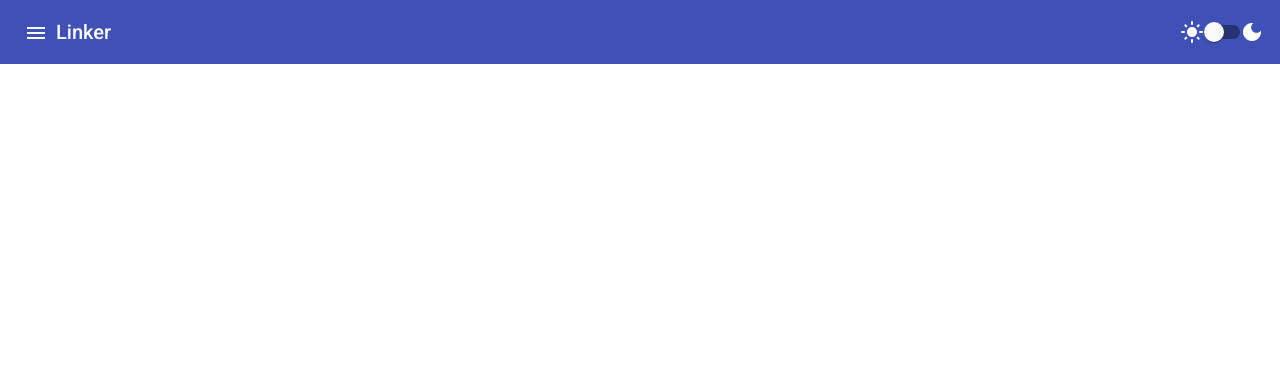
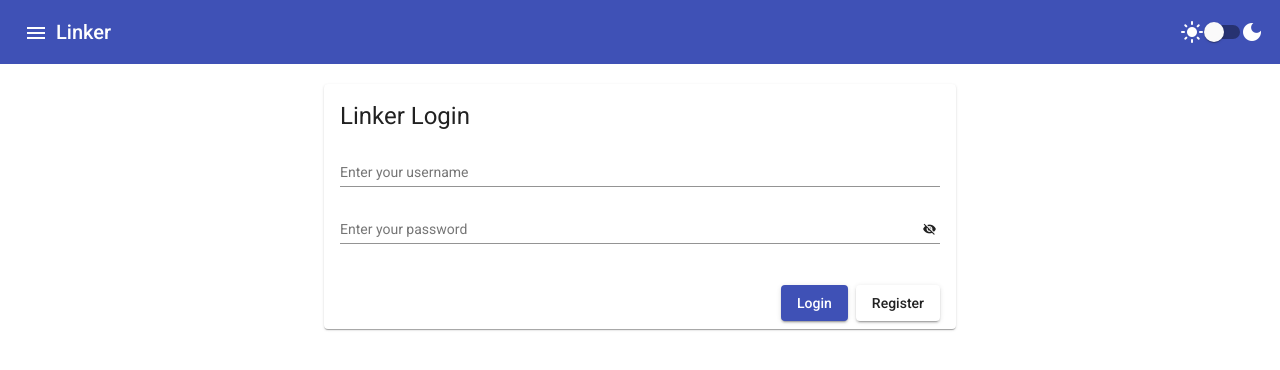
Before and after one commit to superserfer/web-linker, an Angular app: page /login in a window 1280 px wide. Shown: the top 370 px of the page. Built offline with nearby package versions, Linux system fonts and the light colour scheme.

Commit message:
create login template

```diff
--- a/package.json
+++ b/package.json
@@ -16,6 +16,7 @@
     "@angular/common": "~11.2.0",
     "@angular/compiler": "~11.2.0",
     "@angular/core": "~11.2.0",
+    "@angular/flex-layout": "^11.0.0-beta.33",
     "@angular/forms": "~11.2.0",
     "@angular/material": "^11.2.3",
     "@angular/platform-browser": "~11.2.0",
--- a/src/app/app.component.html
+++ b/src/app/app.component.html
@@ -1 +1,2 @@
 <app-navigation></app-navigation>
+<router-outlet></router-outlet>
--- /dev/null
+++ b/src/app/components/login/login.component.html
@@ -0,0 +1,33 @@
+<div fxLayout="row" fxLayoutAlign="center center">
+  <mat-card class="card">
+    <h1>Linker Login</h1>
+    <mat-card-content>
+      <!--Username-->
+      <div>
+        <mat-form-field class="input">
+          <mat-label>Enter your username</mat-label>
+          <label>
+            <input matInput>
+          </label>
+        </mat-form-field>
+      </div>
+      <!--Password-->
+      <div>
+        <mat-form-field class="input">
+          <mat-label>Enter your password</mat-label>
+          <label>
+            <input matInput [type]="hide ? 'password' : 'text'">
+          </label>
+          <button mat-icon-button matSuffix (click)="hide = !hide" [attr.aria-label]="'Hide password'"
+                  [attr.aria-pressed]="hide">
+            <mat-icon>{{hide ? 'visibility_off' : 'visibility'}}</mat-icon>
+          </button>
+        </mat-form-field>
+      </div>
+    </mat-card-content>
+    <mat-card-actions fxLayout="row" fxLayoutAlign="end center">
+      <button mat-raised-button color="primary">Login</button>
+      <button mat-raised-button routerLink="/register">Register</button>
+    </mat-card-actions>
+  </mat-card>
+</div>
--- /dev/null
+++ b/src/app/components/login/login.component.scss
@@ -0,0 +1,8 @@
+.card {
+  width: 600px;
+  max-width: 80vw;
+}
+.input {
+  width: 100%;
+  min-width: 100%;
+}
--- /dev/null
+++ b/src/app/components/login/login.component.ts
@@ -0,0 +1,16 @@
+import { Component, OnInit } from '@angular/core';
+
+@Component({
+  selector: 'app-login',
+  templateUrl: './login.component.html',
+  styleUrls: ['./login.component.scss']
+})
+export class LoginComponent implements OnInit {
+  hide = true;
+
+  constructor() { }
+
+  ngOnInit(): void {
+  }
+
+}
--- a/src/app/components/navigation/navigation.component.html
+++ b/src/app/components/navigation/navigation.component.html
@@ -1,4 +1,4 @@
-<mat-toolbar color="primary">
+<mat-toolbar color="primary" class="nav">
   <button mat-icon-button class="example-icon" aria-label="Example icon-button with menu icon">
     <mat-icon>menu</mat-icon>
   </button>
--- a/src/app/components/navigation/navigation.component.scss
+++ b/src/app/components/navigation/navigation.component.scss
@@ -1,3 +1,6 @@
 .spacer {
     flex: 1 1 auto;
   }
+.nav {
+  margin-bottom: 20px;
+}
--- a/src/app/components/navigation/navigation.component.ts
+++ b/src/app/components/navigation/navigation.component.ts
@@ -1,7 +1,5 @@
-import { ThemeService } from './../../services/theme.service';
-import { EventEmitter } from '@angular/core';
+import { ThemeService } from '../../services/theme.service';
 import { Component, OnInit, Output } from '@angular/core';
-import { MatSlideToggleChange } from '@angular/material/slide-toggle';
 
 @Component({
   selector: 'app-navigation',
@@ -18,7 +16,7 @@ isDarkmode: boolean;
   ngOnInit(): void {
   }
 
-  toggleDarkMode() {
+  toggleDarkMode(): void {
     this.isDarkmode = this.themeService.isDarkMode();
     this.themeService.update(this.isDarkmode ? 'light-mode' : 'dark-mode');
 
```
Also changed, not shown: src/app/app-routing.module.ts (added, +20 -0 lines), src/app/app.module.ts (+11 -2 lines), 2 other files (tests, documents, lock files or other folders).
